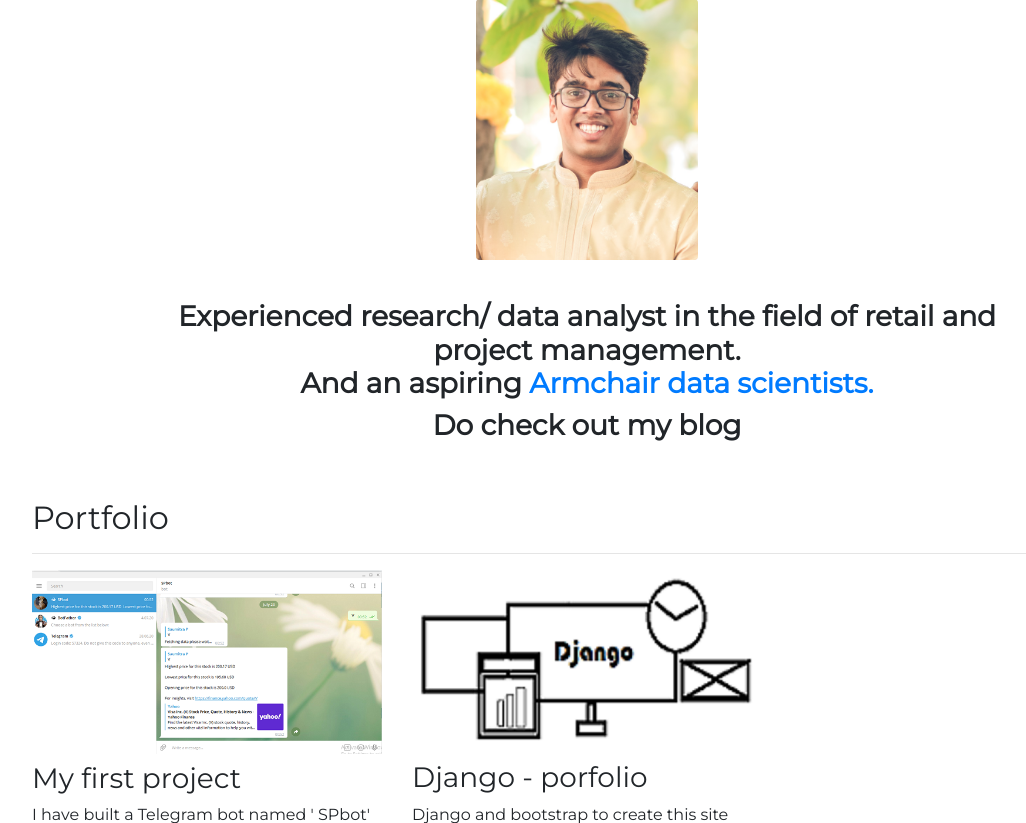
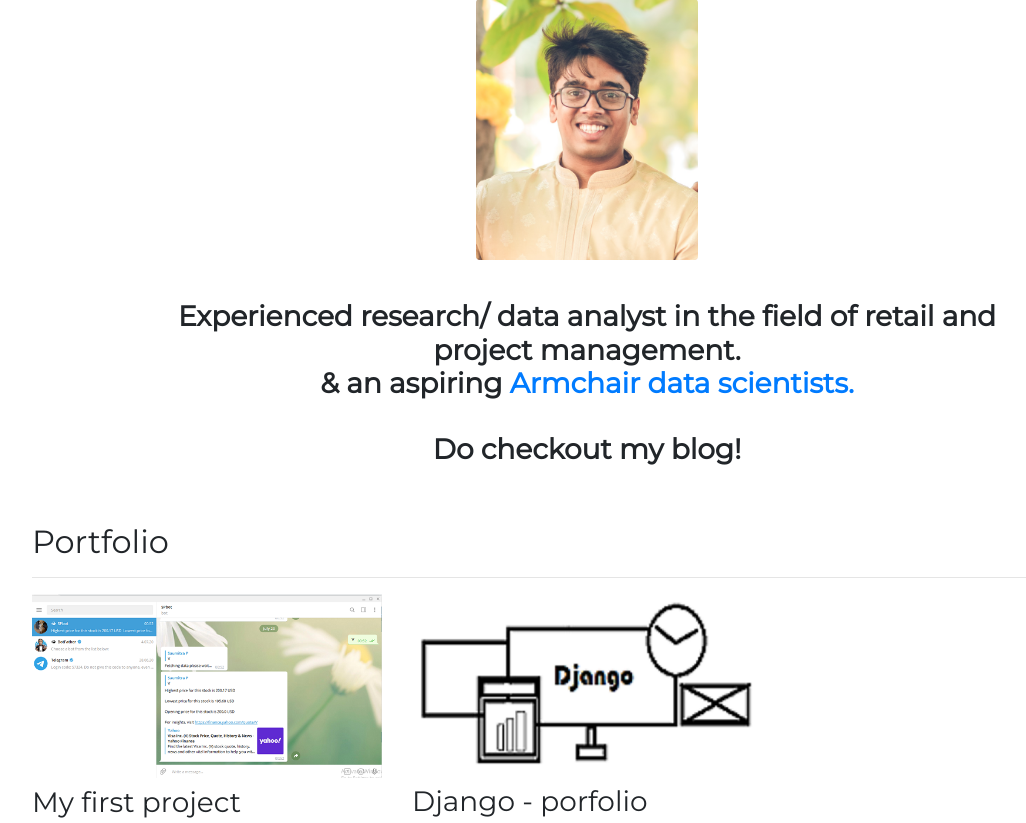
Before and after one commit to InsertMusicHere/Django_experiment, a Django app: page / in a window 1280 px wide. Shown: the part 73-896 px from the top of the page, without its empty margins (53-1079 px from the left). Run offline with Django 3.2, Linux system fonts and the light colour scheme; data comes from the database, SQL or seed files in the repository; both versions use the stored data as it was after the commit; some libraries are stand-ins or nearby versions.

Commit message:
First blog halfway

```diff
--- a/blog/templates/blog/all_blogs.html
+++ b/blog/templates/blog/all_blogs.html
@@ -18,6 +18,7 @@
     <h4>{{ blog.description|striptags|truncatechars:100 }}</h4>
   </div>
 </div>
+
 {% endfor %}
 
 {% endblock %}
--- a/blog/templates/blog/detail.html
+++ b/blog/templates/blog/detail.html
@@ -8,6 +8,7 @@
 
 <h5 class="text-center text-muted mb-5">{{ blog.date|date:'F jS Y' }}</h5>
 
+
 {{ blog.description|safe }}
 
 {% endblock %}
--- a/portfolio/templates/portfolio/base.html
+++ b/portfolio/templates/portfolio/base.html
@@ -24,7 +24,7 @@
   <nav id="topNav" class="navbar navbar-expand-md navbar-light">
     <div class="container">
       <a class="navbar-brand" href="{% url 'home' %}">
-        <img src="{% static "portfolio/Untitled_111.png" %}" width="30" height="30" class="d-inline-block align-top" alt="Nick's Logo">
+        <img src="{% static "portfolio/Untitled_111.png" %}" width="30" height="30" class="d-inline-block align-top" alt="Saumitra's logo">
         <span>Saumitra Panchal</span>
       </a>
       <button class="navbar-toggler" type="button" data-toggle="collapse" data-target="#navbarNav" aria-controls="navbarNav" aria-expanded="false" aria-label="Toggle navigation">
--- a/portfolio/templates/portfolio/home.html
+++ b/portfolio/templates/portfolio/home.html
@@ -13,8 +13,10 @@
 <br>
 <div class="row justify-content-center mb-3">
   <div class="col-md-9 text-center">
-    <h3 class="text-center font-weight-bold">Experienced research/ data analyst in the field of retail and project management.<br>And an aspiring <a href="https://www.forbes.com/sites/bernardmarr/2020/02/24/the-9-best-free-online-data-science-courses-in-2020/#6c014e392bbf" target="_blank">Armchair data scientists.</a></h3>
-    <h3 class="text-center font-weight-bold">Do check out my blog</h3>
+    <h3 class="text-center font-weight-bold">Experienced research/ data analyst in the field of retail and project management.
+      <br>& an aspiring <a href="https://www.forbes.com/sites/bernardmarr/2020/02/24/the-9-best-free-online-data-science-courses-in-2020/#6c014e392bbf" target="_blank">Armchair data scientists.</a></h3>
+    <br>
+    <h3 class="text-center font-weight-bold">Do checkout my blog!</h3>
   </div>
 </div>
 
```
Also changed, not shown: db.sqlite3.
